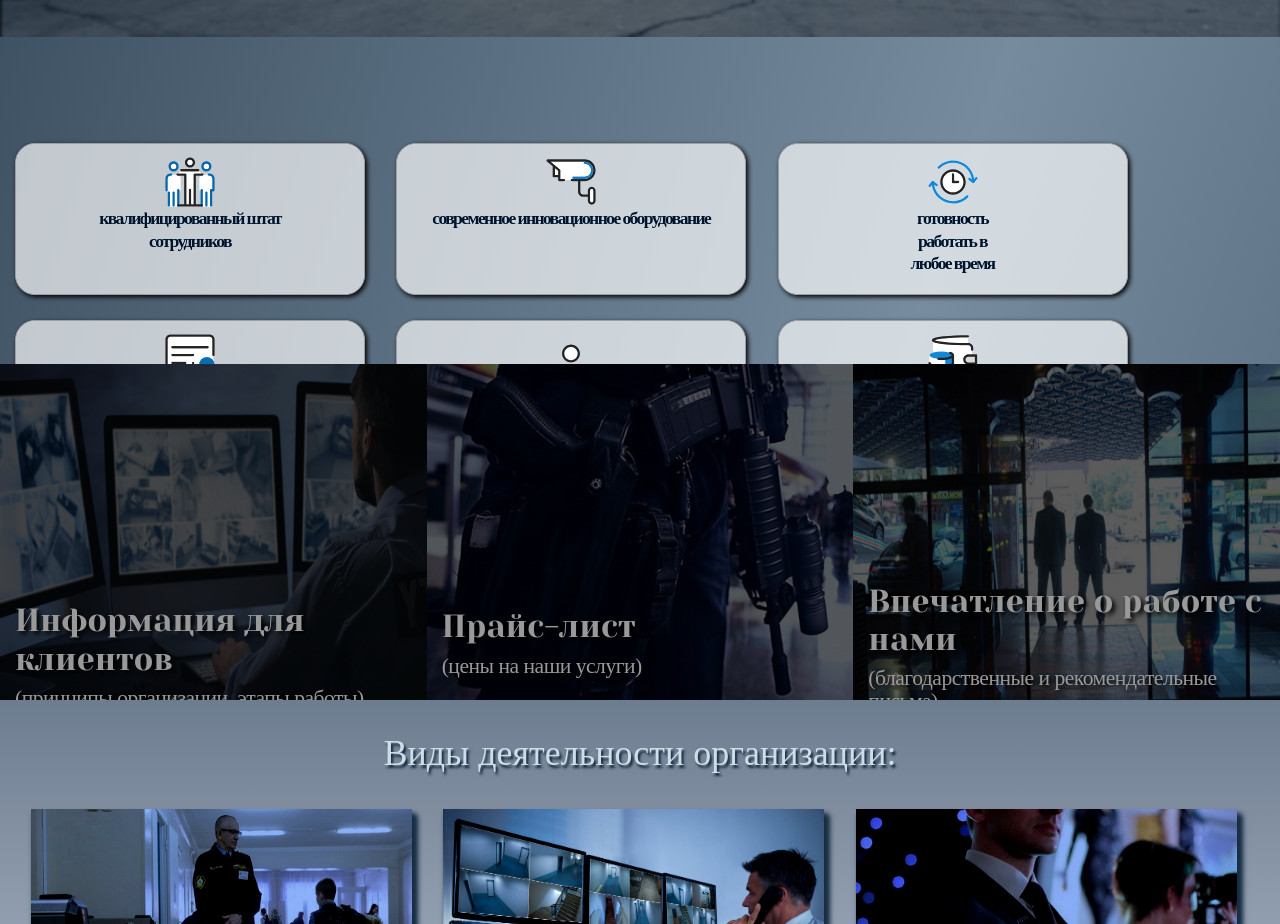
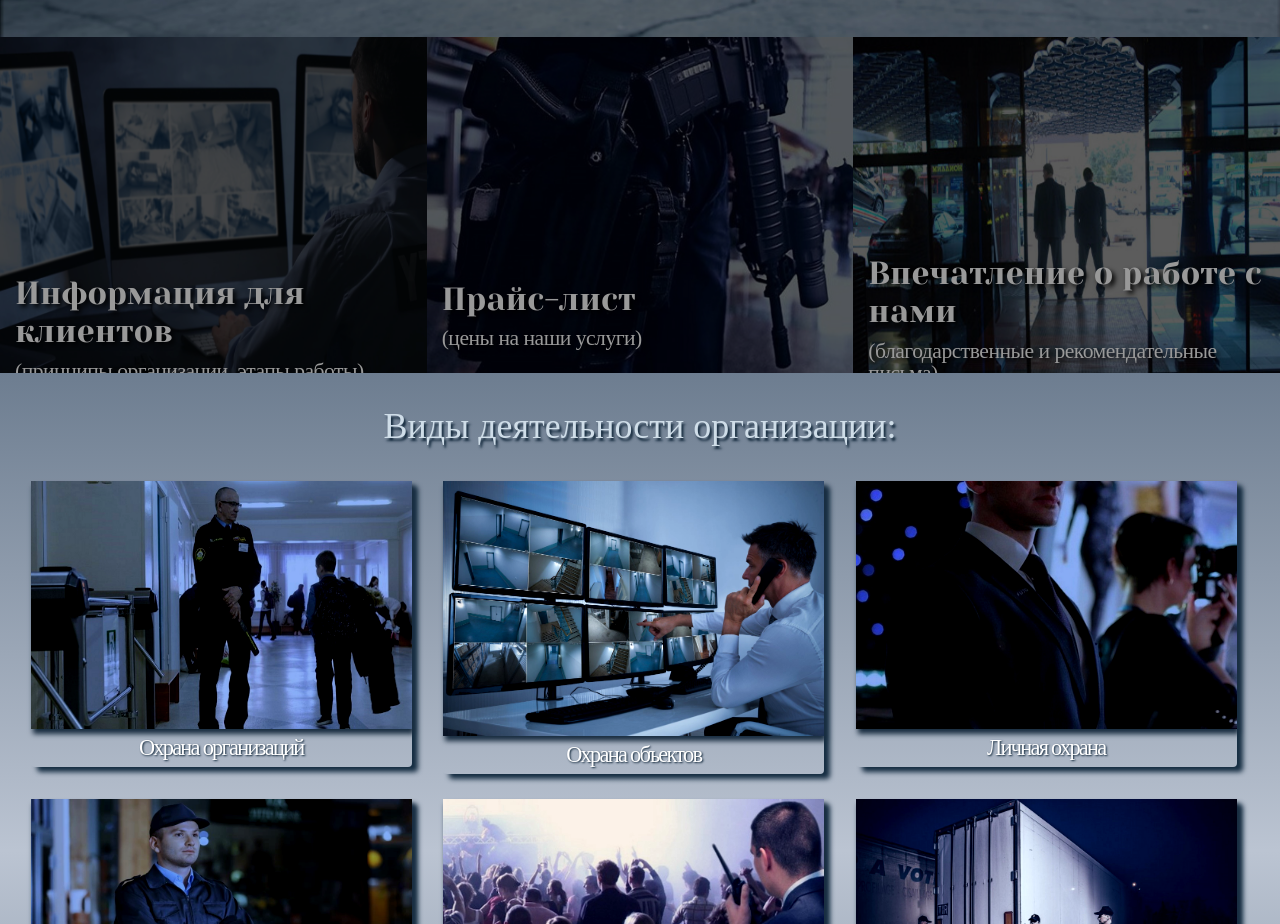
Before and after one commit to AnigalHub/Valencia, a Nuxt app: page / in a window 1280 px wide. Shown: the part 808-1732 px from the top of the page. Built offline with nearby package versions, Linux system fonts and the light colour scheme; a web font is replaced by a local one.

Commit message:
изменена структура главной страницы

```diff
--- a/pages/index.vue
+++ b/pages/index.vue
@@ -1,8 +1,8 @@
 <template>
     <div id="index">
       <Home/>
-      <Advantages/>
       <Type/>
+      <!-- <Advantages/> -->
       <Services/>
       <Feedback/>
       <Clients/>
```
